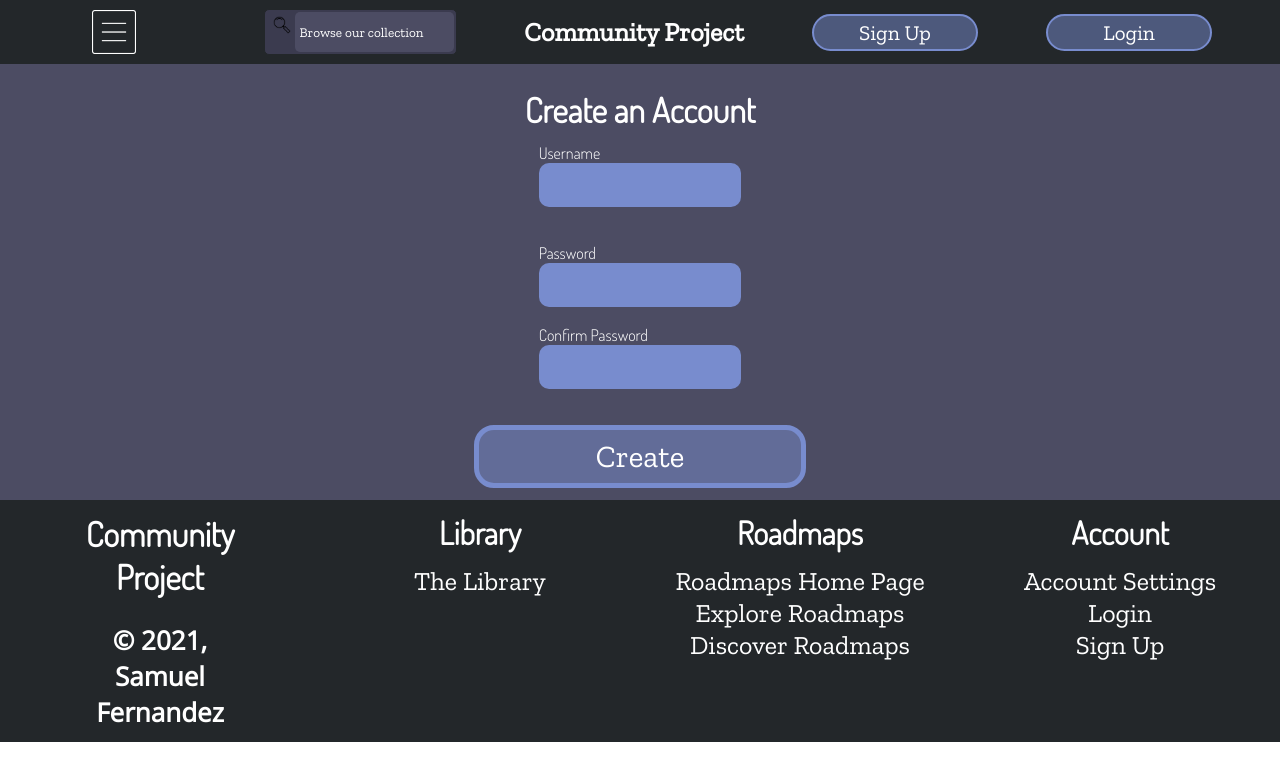
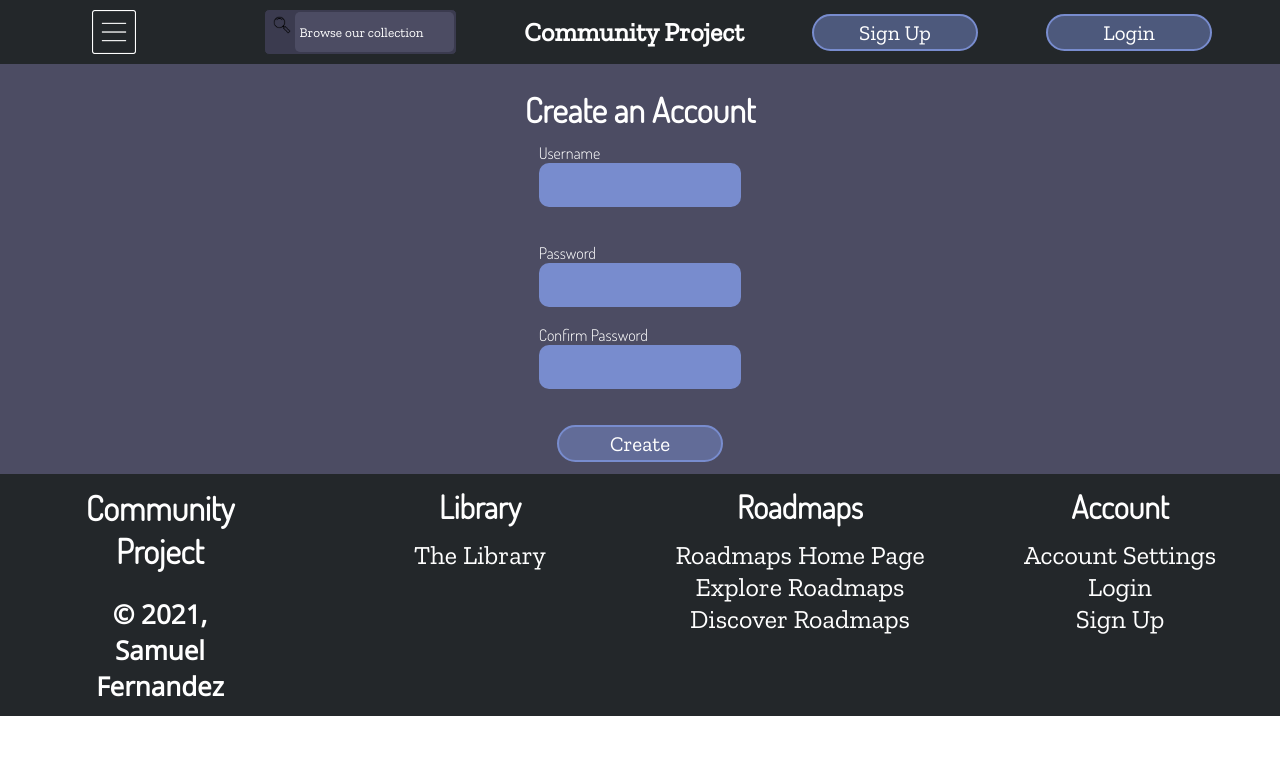
Before and after one commit to polypixeldev/computerstacks, a Next.js app in the folder app/: page /signup in a window 1280 px wide. Shown: the top 780 px of the page. Built offline with nearby package versions, Linux system fonts and the light colour scheme.

Commit message:
Fix button size on signup

```diff
--- a/app/pages/signup.js
+++ b/app/pages/signup.js
@@ -79,7 +79,7 @@ function Signup() {
 					</label>
 					<br />
 					<br />
-					<button className={`button ${FormStyle.submit}`}>Create</button>
+					<button className={`button-small ${FormStyle.submit}`}>Create</button>
 				</form>
 			</section>
 		</main>
```
